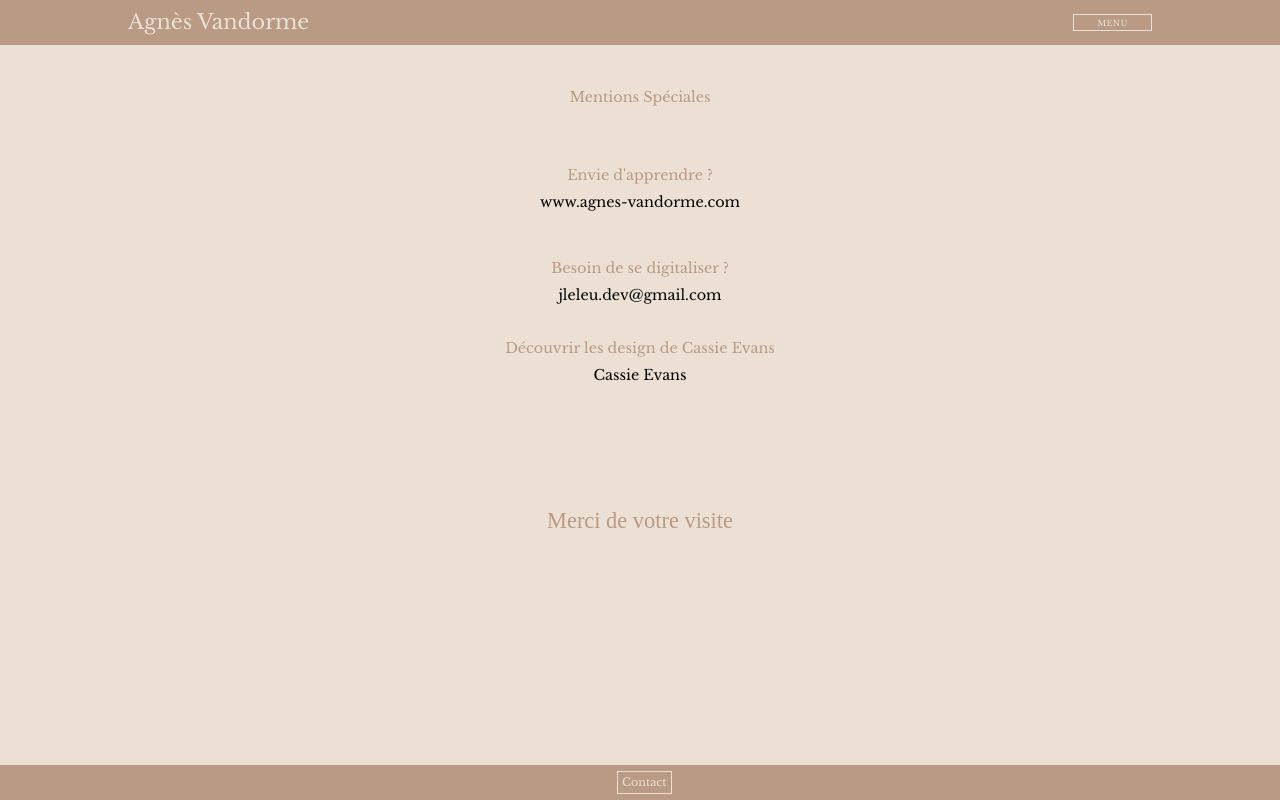
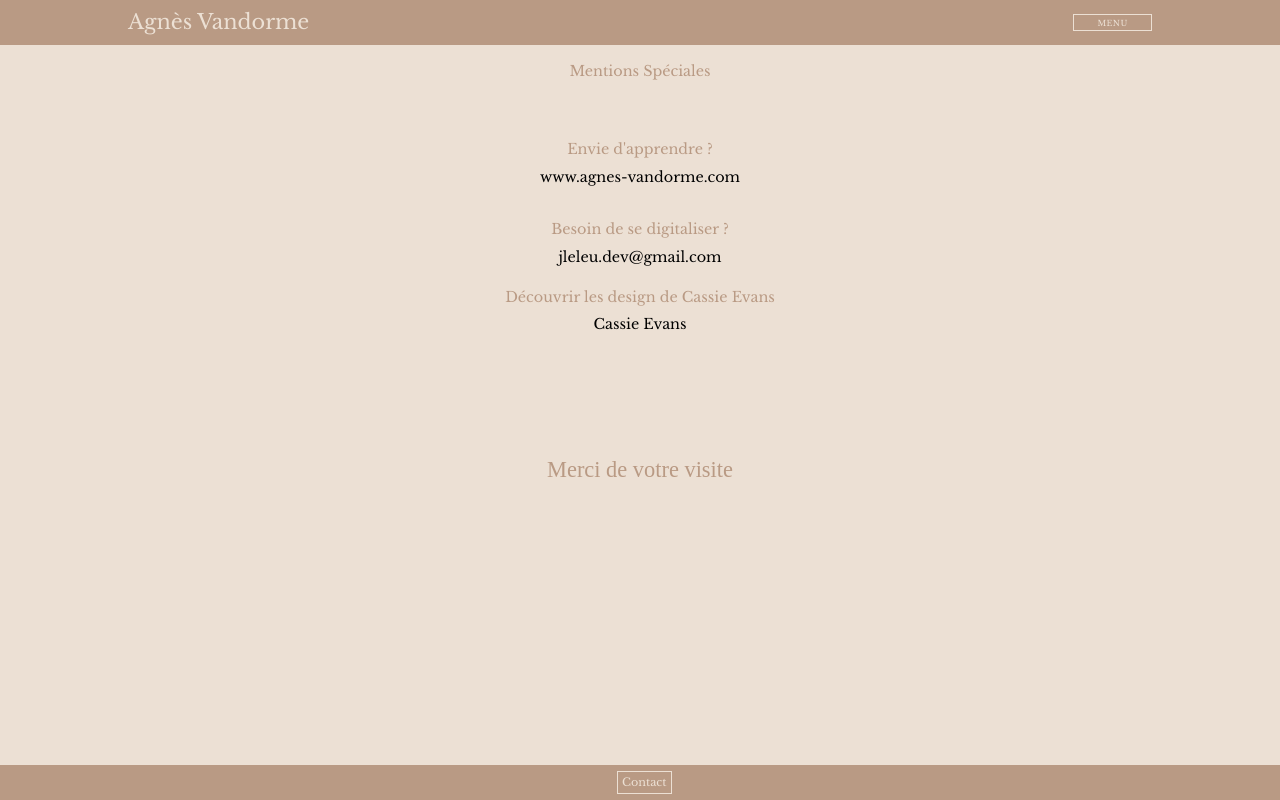
Before and after one commit to julien-leleu-YJS/Agnes-Vandorme, a React (Create React App) app: page /special-mentions in a window 1280 px wide. Built offline with nearby package versions, Linux system fonts and the light colour scheme; a web font is replaced by a local one.

Commit message:
other settings

```diff
--- a/src/pages/entrance/deskEntrance.scss
+++ b/src/pages/entrance/deskEntrance.scss
@@ -2,7 +2,7 @@
   .entrance-container {
     display: flex;
     justify-content: center;
-    padding-top: 4%;
+    padding-top: 3%;
   }
   .title-entrance {
     font-size: 3rem;
--- a/src/pages/special-mentions/deskMentions.scss
+++ b/src/pages/special-mentions/deskMentions.scss
@@ -9,7 +9,7 @@
   }
   .title-mentions {
     font-size: 0.9rem;
-    margin-top: 7%;
+    margin-top: 5%;
     margin-bottom: 5%;
   }
   .atelier-agnes {
@@ -23,7 +23,7 @@
     color: black;
   }
   .dev-container {
-    margin-top: 3%;
+    margin-top: 2%;
   }
   .title-dev {
     margin-bottom: 1%;
@@ -32,7 +32,7 @@
     color: black;
   }
   .title-hang {
-    margin-top: 3%;
+    margin-top: 2%;
     margin-bottom: 1%;
   }
   .link-hang {
@@ -40,7 +40,7 @@
     color: black;
   }
   .title-cassie {
-    margin-top: 3%;
+    margin-top: 2%;
     margin-bottom: 1%;
   }
   .link-evans {
```
